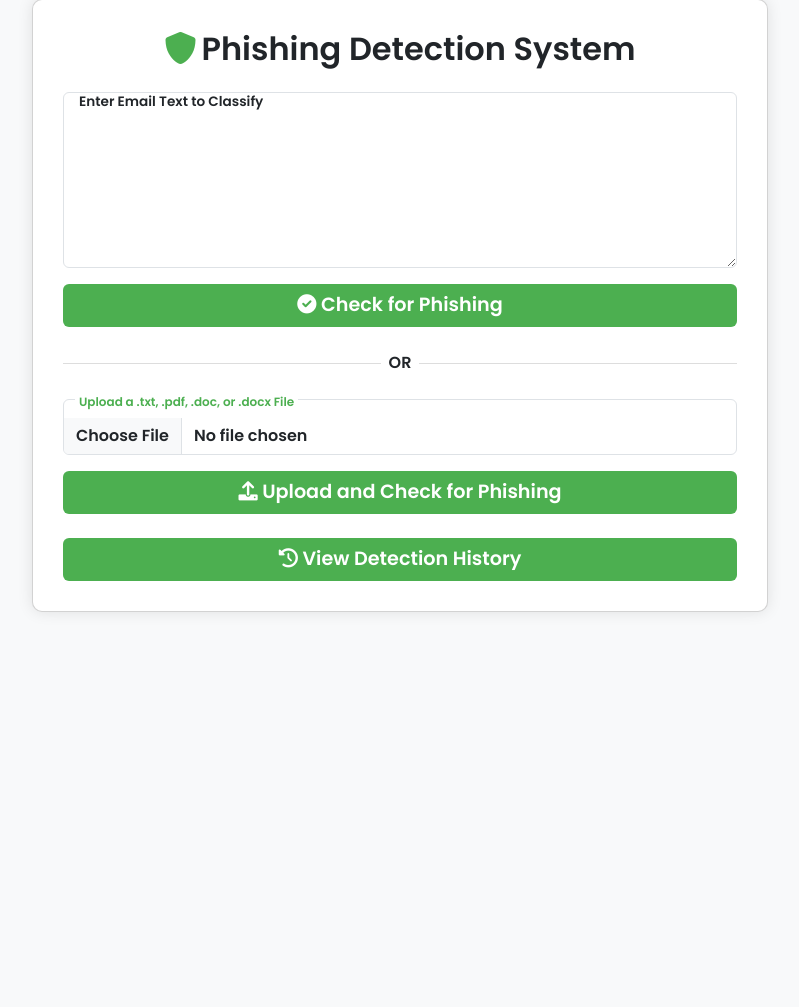
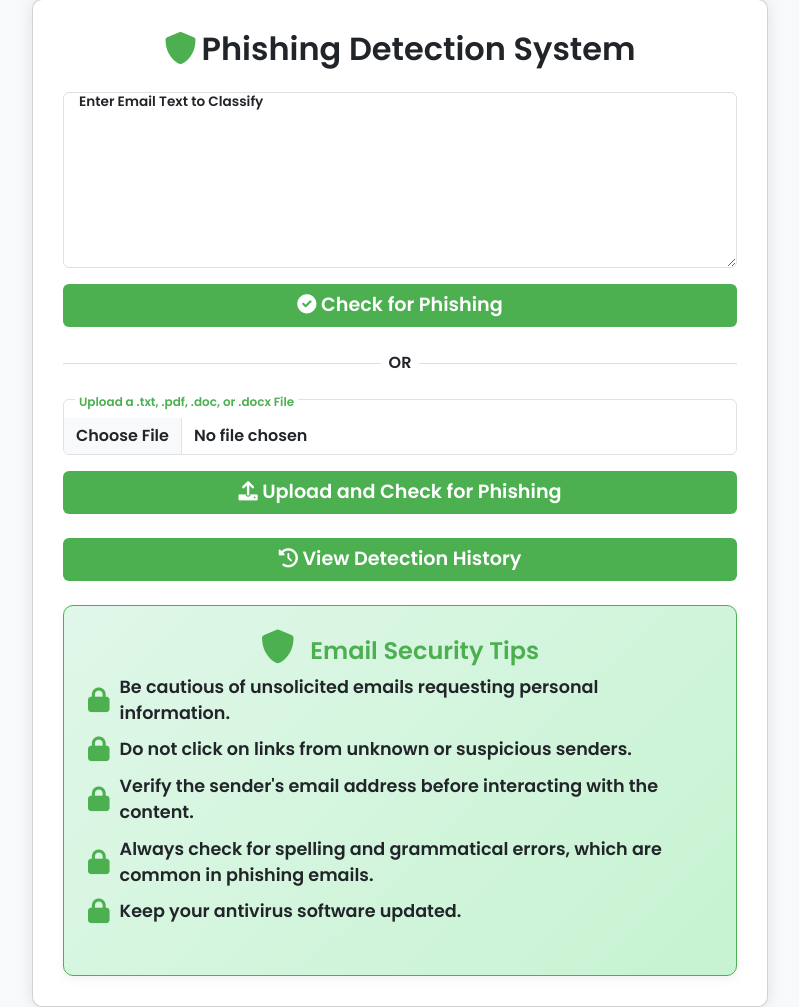
Before and after one commit to PY911/FinalYearProject, a Flask app: page /index in a window 1280 px wide. Shown: the part 85-1092 px from the top of the page, without its empty margins (240-1039 px from the left). Before the commit the page ends 697 px from the top, so only its background shows below. Run offline with Flask 3, Linux system fonts and the light colour scheme; a user stored in the database is signed in; parts of the project's set-up code (start-up, migrations or seed data) failed here and were passed over.

Commit message:
modified scripts

```diff
--- a/scripts/app.py
+++ b/scripts/app.py
@@ -93,45 +93,6 @@ def preprocess_text(text):
     stop_words = set(stopwords.words('english'))
     words = [word for word in words if word not in stop_words]
     return ' '.join(words)
-
-# Explanation Function
-def explain_confidence_rf(email_vector, top_n=5):
-    try:
-        feature_importances = model.feature_importances_
-        feature_names = vectorizer.get_feature_names_out()
-        contributions = email_vector.flatten() * feature_importances
-        top_feature_indices = np.argsort(contributions)[-top_n:]
-        top_features = [(feature_names[i], contributions[i]) for i in top_feature_indices]
-
-        # Explanation for each contributing word
-        detailed_explanation = []
-        for feature, weight in top_features:
-            if weight > 0:
-                explanation = f"The word '{feature}' contributed positively with a weight of {weight:.4f}, indicating it increases the chances of this email being classified as phishing."
-            else:
-                explanation = f"The word '{feature}' contributed negatively with a weight of {weight:.4f}, indicating it reduces the chances of this email being classified as phishing."
-            detailed_explanation.append(explanation)
-
-        return detailed_explanation
-    except AttributeError:
-        return [("Feature importance not available for this model.", 0)]
-
-# Generate detailed explanation text for UI
-def generate_detailed_explanation(prediction, confidence, explanation_list):
-    if prediction == 0:  # Non-Phishing case
-        explanation_text = f"The email was classified as Non-Phishing with a confidence of {confidence:.2f}%.\n"
-        explanation_text += "Key features influencing this decision:\n"
-        for explanation in explanation_list:
-            explanation_text += f"- {explanation}\n"
-        explanation_text += "\nThis email does not show significant markers of phishing. It appears safe, but always exercise caution."
-    else:  # Phishing case
-        explanation_text = f"The email was classified as Phishing with a confidence of {confidence:.2f}%.\n"
-        explanation_text += "Key features influencing this decision:\n"
-        for explanation in explanation_list:
-            explanation_text += f"- {explanation}\n"
-        explanation_text += "\nThis email contains several indicators of phishing. Avoid interacting with suspicious links or attachments."
-
-    return explanation_text
 
 # Landing Page Route
 @app.route('/')
@@ -293,18 +254,17 @@ def predict():
 
         if hasattr(model, 'predict_proba'):
             probabilities = model.predict_proba(email_vector)
-            confidence = probabilities.max() * 100  # Get the maximum confidence in percentage
+            confidence = round(probabilities.max() * 100, 2)  # Get the maximum confidence in percentage
         else:
             confidence = "N/A"
 
-        explanation = explain_confidence_rf(email_vector, top_n=5)
-        detailed_explanation_text = generate_detailed_explanation(prediction, confidence, explanation)
-
-        # Synchronize the prediction output and explanation
+        # Add safety tips based on prediction
         if prediction == 0:  # Non-Phishing case
             prediction_text = f"Non-Phishing Email (Confidence: {confidence:.2f}%)"
+            safety_tip = "This email appears safe. Always remain cautious and verify unexpected requests."
         else:  # Phishing case
             prediction_text = f"Phishing Email (Confidence: {confidence:.2f}%)"
+            safety_tip = "Do not click any links or download attachments. Report this email to your security team."
 
         conn = get_db_connection()
         if conn:
@@ -313,7 +273,7 @@ def predict():
             conn.commit()
             conn.close()
 
-        return render_template('index.html', prediction_text=prediction_text, confidence=confidence, explanation_text=detailed_explanation_text, explanation_list=explanation)
+        return render_template('index.html', prediction_text=prediction_text, confidence=confidence, safety_tip=safety_tip)
 
     except Exception as e:
         logging.error(f"Error during phishing detection: {e}")
@@ -350,18 +310,17 @@ def upload_file():
 
         if hasattr(model, 'predict_proba'):
             probabilities = model.predict_proba(email_vector)
-            confidence = probabilities.max() * 100
+            confidence = round(probabilities.max() * 100, 2)
         else:
             confidence = "N/A"
 
-        # Generate explanation
-        explanation = explain_confidence_rf(email_vector, top_n=5)
-        detailed_explanation_text = generate_detailed_explanation(prediction, confidence, explanation)
-
+        # Add safety tips based on prediction
         if prediction == 0:
             prediction_text = f"Non-Phishing Email (Confidence: {confidence:.2f}%)"
+            safety_tip = "This email appears safe. Always remain cautious and verify unexpected requests."
         else:
             prediction_text = f"Phishing Email (Confidence: {confidence:.2f}%)"
+            safety_tip = "Do not click any links or download attachments. Report this email to your security team."
 
         conn = get_db_connection()
         if conn:
@@ -370,9 +329,7 @@ def upload_file():
             conn.commit()
             conn.close()
 
-        # Ensure explanation_text and explanation_list are passed to the template
-        return render_template('index.html', prediction_text=prediction_text, confidence=confidence,
-                               explanation_text=detailed_explanation_text, explanation_list=explanation)
+        return render_template('index.html', prediction_text=prediction_text, confidence=confidence, safety_tip=safety_tip)
 
     except Exception as e:
         logging.error(f"Error during file upload: {e}")
--- a/scripts/templates/index.html
+++ b/scripts/templates/index.html
@@ -199,6 +199,42 @@
             background-color: #45a049;
             transform: scale(1.05);
         }
+
+        /* Enhanced Security Tips Styling */
+        .security-tips {
+            background: linear-gradient(135deg, #e0f7e9, #c6f3d1);
+            border-radius: 10px;
+            border: 1px solid #4CAF50;
+            box-shadow: 0px 4px 10px rgba(0, 0, 0, 0.05);
+            transition: background-color 0.3s, color 0.3s;
+        }
+
+        .security-tips h4 {
+            font-weight: 600;
+            color: #4CAF50;
+        }
+
+        .security-tips ul {
+            padding-left: 0;
+        }
+
+        .security-tips li {
+            font-size: 1.1em;
+            margin-bottom: 10px;
+            display: flex;
+            align-items: center;
+            transition: transform 0.2s;
+        }
+
+        .security-tips li:hover {
+            transform: translateX(5px);
+        }
+
+        .security-tips .icon {
+            color: #4CAF50;
+            margin-right: 10px;
+            font-size: 1.4em;
+        }
     </style>
 </head>
 <body>
@@ -286,21 +322,12 @@
                                 <i class="fas {% if 'Non-Phishing' in prediction_text %}fa-check-circle{% else %}fa-exclamation-triangle{% endif %}"></i>
                                 {{ prediction_text }}
                             </div>
-                            {% if explanation_text %}
-                                <div class="alert alert-info mt-2" role="alert">
-                                    <strong>Explanation:</strong>
-                                    <p>The email was classified as {{ 'Phishing' if 'Phishing' in prediction_text else 'Non-Phishing' }} with a confidence of {{ confidence }}%.</p>
-                                    <p><strong>Key features influencing this decision:</strong></p>
-                                    <ul class="text-start">
-                                        {% for explanation in explanation_list %}
-                                            <li>{{ explanation }}</li>
-                                        {% endfor %}
-                                    </ul>
-                                    <p>This email contains {{ 'several indicators of phishing' if 'Phishing' in prediction_text else 'no significant markers of phishing' }}. Always exercise caution.</p>
-                                </div>
-                            {% endif %}
+
+                            <!-- Safety Tip Alert -->
+                            <div class="alert alert-info mt-2" role="alert">
+                                <i class="fas fa-info-circle"></i> {{ safety_tip }}
+                            </div>
                         {% endif %}
-
                     </div>
 
                     <!-- Form error and success alerts -->
@@ -319,6 +346,18 @@
                         <a href="{{ url_for('history') }}" class="btn btn-custom-history">
                             <i class="fas fa-history"></i> View Detection History
                         </a>
+                    </div>
+
+                    <!-- Enhanced Security Tips Section -->
+                    <div class="card mt-4 p-4 security-tips">
+                        <h4 class="text-center"><i class="fas fa-shield-alt icon"></i> Email Security Tips</h4>
+                        <ul class="list-unstyled">
+                            <li><i class="fas fa-lock icon"></i> Be cautious of unsolicited emails requesting personal information.</li>
+                            <li><i class="fas fa-lock icon"></i> Do not click on links from unknown or suspicious senders.</li>
+                            <li><i class="fas fa-lock icon"></i> Verify the sender's email address before interacting with the content.</li>
+                            <li><i class="fas fa-lock icon"></i> Always check for spelling and grammatical errors, which are common in phishing emails.</li>
+                            <li><i class="fas fa-lock icon"></i> Keep your antivirus software updated.</li>
+                        </ul>
                     </div>
                 </div>
             </div>
```
Also changed, not shown: scripts/users.db, 2 other files.
